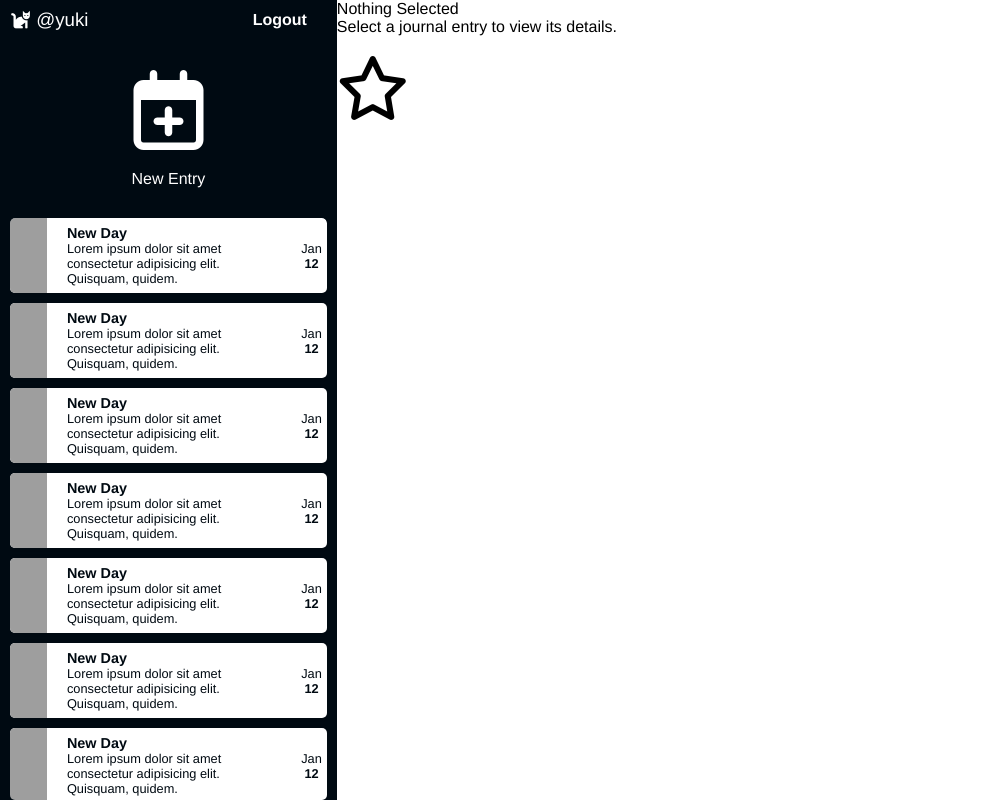
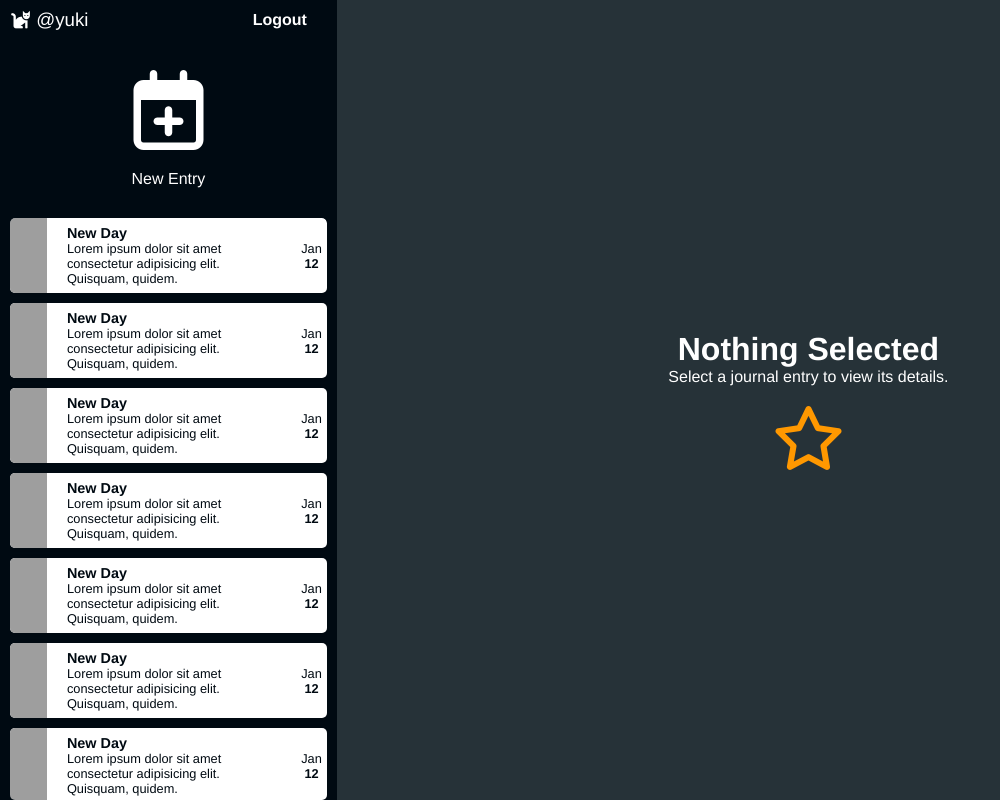
Before and after one commit to pxnditxyr/journal-app, a React (Create React App) app: page / in a window 1280 px wide. Shown: the whole page, without its empty margins (0-1000 px from the left). Built offline with nearby package versions, Linux system fonts and the light colour scheme; grey boxes are pictures that could not be loaded.

Commit message:
style[styles]: Added new styles for nothing component and adjusted height

```diff
--- a/src/journal/assets/styles/components/_journal.scss
+++ b/src/journal/assets/styles/components/_journal.scss
@@ -1,6 +1,8 @@
 
 .journal__main-container {
     display: flex;
+    height: 100vh;
+    overflow: hidden;
 }
 
 .journal__sidebar {
@@ -11,7 +13,11 @@
     padding: 0 10px;
     width: 450px;
     min-width: 300px;
-    height: 100vh;
+    height: 100%;
+}
+
+.journal__sidebar-responsive {
+    display: none;
 }
 
 .journal__sidebar-navbar {
--- /dev/null
+++ b/src/journal/assets/styles/components/_nothing.scss
@@ -0,0 +1,18 @@
+
+.nothing__main-container {
+    align-items: center;
+    background-color: $primary;
+    color: $white;
+    display: flex;
+    flex-direction: column;
+    justify-content: center;
+    height: 100%;
+    span {
+        font-size: 2em;
+        font-weight: bold;
+    }
+
+    i {
+        color: $accent;
+    }
+}
--- a/src/journal/assets/styles/styles.scss
+++ b/src/journal/assets/styles/styles.scss
@@ -7,3 +7,4 @@
 @import './components/buttons';
 @import './components/links';
 @import './components/journal';
+@import './components/nothing';
```
